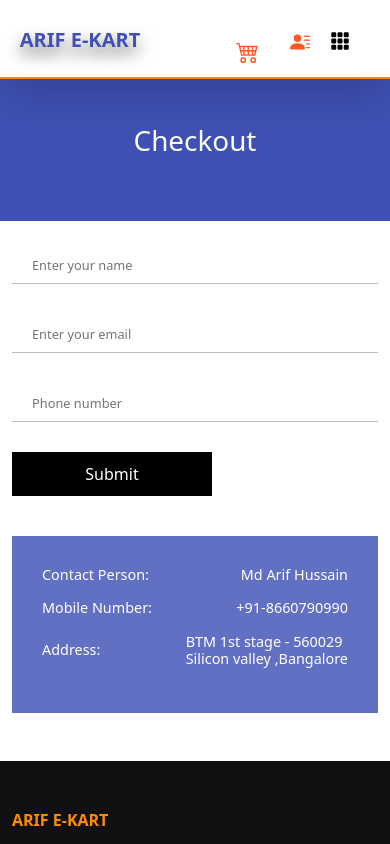
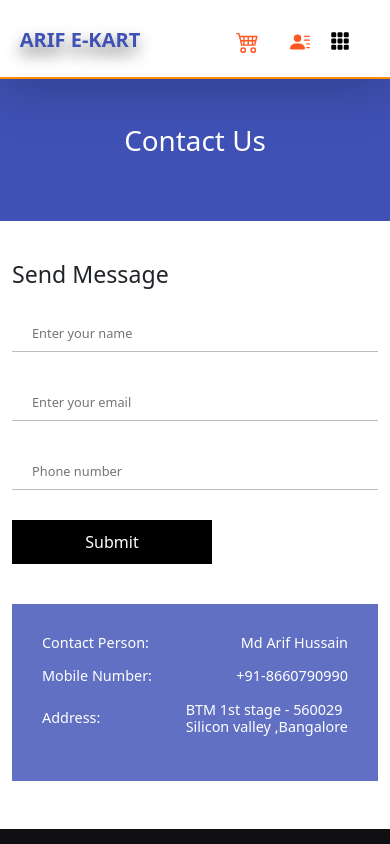
Before and after one commit to arifweb2020/eKart, a React (Create React App) app: page /contact in a window 390 px wide. Shown: the top 844 px of the page. Built offline with nearby package versions, Linux system fonts and the light colour scheme.

Commit message:
isue fixed

```diff
--- a/public/index.html
+++ b/public/index.html
@@ -24,6 +24,9 @@
       work correctly both with client-side routing and a non-root public URL.
       Learn how to configure a non-root public URL by running `npm run build`.
     -->
+    <link rel="preconnect" href="https://fonts.googleapis.com">
+<link rel="preconnect" href="https://fonts.gstatic.com" crossorigin>
+<link href="https://fonts.googleapis.com/css2?family=Inter:wght@400;700&family=Roboto:wght@400;500;900&display=swap" rel="stylesheet">
     <title>ARIF E-KART | Latest brands</title>
   </head>
   <body>
--- a/src/App.css
+++ b/src/App.css
@@ -1,3 +1,8 @@
+body{
+  font-family: 'Inter', sans-serif;
+font-family: 'Roboto', sans-serif;
+}
+
 ::-webkit-scrollbar {
   width: 12px;
   border-radius: 10px
--- a/src/components/navigation/NavBar.js
+++ b/src/components/navigation/NavBar.js
@@ -48,7 +48,7 @@ function NavBar(props) {
                     </ul>
                 </div>
                 <div className='cartIcons'>
-                    <div style={{position:"relative",top:"10px",left:"-11px"}}>
+                    <div style={itemCount ? {position:"relative",left:"-11px",top:"9px"} : {position:"relative",left:"-11px"}}>
                         <SlideModal cmd={arif}/><span style={{ position: "relative", top: "-31px",left:"24px", color: "black",fontWeight:"500" }}> {itemCount || ""}</span>
                     </div>
                     <div>
--- a/src/features/cart/Cart.js
+++ b/src/features/cart/Cart.js
@@ -29,7 +29,7 @@ function Cart(props) {
 
     return (<>
         <TopHeader heading="Your Cart"/>
-        <div className="container topCC mt-5 mb-5">
+        <div className="container mt-5 mb-5">
 
             <div className='col-row'>
                 <div className='col-md-12'>
@@ -75,7 +75,7 @@ function Cart(props) {
 
 
             <div className='col-row'>
-                <div className='col-md-12'>
+                <div className='col-md-12 mt-3'>
                     <h6>
                         Subtotal: $
                         <span className="cart__subtotal">{totalAmount.toFixed(2)}</span>
--- a/src/features/checkout/Checkout.js
+++ b/src/features/checkout/Checkout.js
@@ -37,7 +37,7 @@ function Checkout(props) {
             <TopHeader heading="Checkout" />
             <div className='container topCC mt-5 mb-5'>
                 <div className="row mt-5">
-                    <div className='col-md-7'>
+                    <div className='col-md-7 shipp'>
                         <h3 className="mb-4">Shipping Address</h3>
                         <form className="checkout__form" onSubmit={submitHandler}>
                             <div className="form__group">
--- a/src/features/checkout/style.scss
+++ b/src/features/checkout/style.scss
@@ -119,6 +119,9 @@
     .product__title {
       font-size: 1.2rem;
     }
+    .shipp{
+      margin-top: 50px;
+    }
     .product__price,
     .product__price span {
       font-size: 1rem;
--- a/src/features/contact/Contact.js
+++ b/src/features/contact/Contact.js
@@ -24,8 +24,8 @@ function Contact(props) {
     };
     return (
         <>
-            <TopHeader heading="Checkout" />
-            <div className='container topCC mt-5 mb-5'>
+            <TopHeader heading="Contact Us" />
+            <div className='container topCon mt-5 mb-5'>
                 <div className="row mt-5">
                     <div className='col-md-7'>
                         <h3 className="mb-4">Send Message</h3>
--- a/src/features/contact/style.scss
+++ b/src/features/contact/style.scss
@@ -168,3 +168,12 @@
       margin-bottom: 20px;
     }
   }
+
+  @media (max-width:960px){
+    // .conn{
+    //   margin-top: 10px;
+    // }
+    .topCon{
+      padding-top: 20px;
+    }
+  }
--- /dev/null
+++ b/src/features/error/ErrorPage.js
@@ -0,0 +1,12 @@
+import React from 'react';
+import error from './../../assets/images/error.jpg';
+
+function ErrorPage(props) {
+    return (
+        <div className='container mt-4 mb-4'>
+          <img src={error} className="img-fluid mx-auto d-block" alt="eror"/>
+        </div>
+    );
+}
+
+export default ErrorPage;
--- a/src/features/product-details/ProductDetails.js
+++ b/src/features/product-details/ProductDetails.js
@@ -31,8 +31,8 @@ function ProductDetails(props) {
     return (
         <>
         <TopHeader heading="Product Details"/>
-        <div className='container topCC mt-5 mb-5'>
-            <button onClick={()=>navigate(-1)} style={{background:"black",border:"none"}} className="btn btn-sm btn-primary mb-3">Go Back</button>
+        <div className='container topCC mt-5 mb-5 '>
+            <button onClick={()=>navigate(-1)} style={{background:"black",border:"none",color:"#fff"}} className="btn btn-sm  mb-3 ">Go Back</button>
 
             {!data ? <SkeletonSingleProduct />
                 : <SingleProduct singleData={data} />
--- /dev/null
+++ b/src/features/product-details/style.scss
@@ -0,0 +1,5 @@
+@media (max-width:900px){
+    .bbbb{
+margin-top: 50px;
+    }
+}
--- a/src/routes/AppRoutes.js
+++ b/src/routes/AppRoutes.js
@@ -1,5 +1,5 @@
 import React from 'react';
-import { Route, Routes } from "react-router-dom";
+import { Route, Routes,Navigate } from "react-router-dom";
 import SpinLoader from './../components/spin-loader/SpinLoader';
 
 const Home = React.lazy(() => import('./../features/Home/Home'));
@@ -9,6 +9,7 @@ const Cart = React.lazy(() => import('./../features/cart/Cart'));
 const Checkout = React.lazy(() => import('./../features/checkout/Checkout'));
 const Contact = React.lazy(() => import('./../features/contact/Contact'));
 const User = React.lazy(() => import('./../features/user/User'));
+const Error404 = React.lazy(() => import('./../features/error/ErrorPage.js'));
 
 function AppRoutes(props) {
     return (
@@ -23,6 +24,8 @@ function AppRoutes(props) {
                     <Route  path="/contact" element={<Contact />} />
                     <Route  path="/checkout" element={<Checkout />} />
                     <Route  path="/user" element={<User />} />
+                    <Route  path="*" element={<Error404/>} />
+                    {/* <Route render={() => <Navigate to="/error-404" />} /> */}
                 </Routes>
             </React.Suspense>
 
```
Also changed, not shown: src/assets/images/error.jpg (added).
